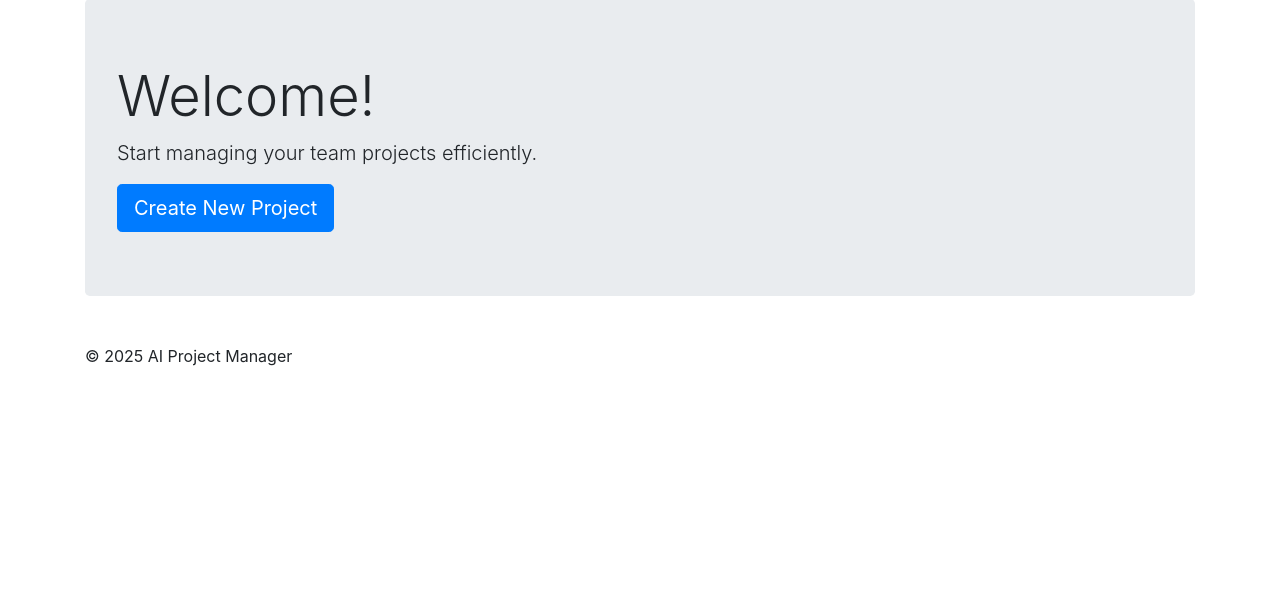
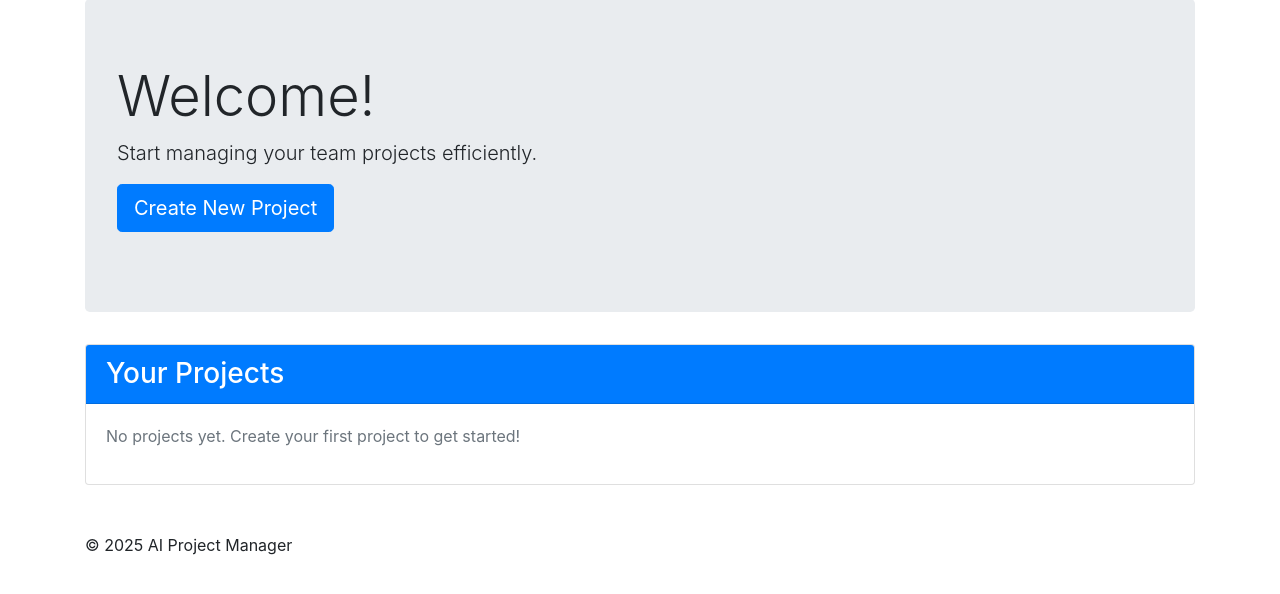
Before and after one commit to UdhayaShan1/intuition-perplexity, a Flask app: template templates/home.html in a window 1280 px wide. Shown: the part 121-715 px from the top of the page. Run offline with Flask 3, Linux system fonts and the light colour scheme; the template is opened without the code that fills it, so the values that code supplies are empty; some libraries are stand-ins or nearby versions.

Commit message:
new and current project

```diff
--- a/app.py
+++ b/app.py
@@ -1,16 +1,19 @@
 from flask import Flask, render_template, request, jsonify
 import webbrowser
 from threading import Timer
-from database import init_db, save_project_to_db, load_project_from_db
+from database import init_db, save_project_to_db, load_project_from_db, get_all_projects
 
 app = Flask(__name__)
 
 @app.route('/')
 def home():
-    return render_template('home.html')
+    projects = get_all_projects()
+    return render_template('home.html', projects=projects)
 
 @app.route('/project')
 def project():
+    project_id = request.args.get('id')
+    # If no ID is provided, we'll create a new project (handled by project.js)
     return render_template('project.html')
 
 @app.route('/timeline')
--- a/templates/home.html
+++ b/templates/home.html
@@ -2,7 +2,7 @@
 <html lang="en">
 <head>
     <meta charset="UTF-8">
-    <title>Home</title>
+    <title>Project Management</title>
     <link href="https://stackpath.bootstrapcdn.com/bootstrap/4.5.2/css/bootstrap.min.css" rel="stylesheet">
     <link rel="stylesheet" href="{{ url_for('static', filename='style.css') }}">
 </head>
@@ -15,7 +15,35 @@
         <div class="jumbotron">
             <h2 class="display-4">Welcome!</h2>
             <p class="lead">Start managing your team projects efficiently.</p>
-            <a href="{{ url_for('project') }}" class="btn btn-primary btn-lg">Create New Project</a>
+            <a href="{{ url_for('project', new='true') }}" class="btn btn-primary btn-lg mb-3">Create New Project</a>
+        </div>
+
+        <!-- Project List -->
+        <div class="card mb-4">
+            <div class="card-header bg-primary text-white">
+                <h3 class="mb-0">Your Projects</h3>
+            </div>
+            <div class="card-body">
+                {% if projects %}
+                <div class="list-group">
+                    {% for project in projects %}
+                    <a href="{{ url_for('project', id=project.id) }}" class="list-group-item list-group-item-action">
+                        <div class="d-flex w-100 justify-content-between">
+                            <h5 class="mb-1">{{ project.name }}</h5>
+                            {% if project.duration %}
+                            <small>{{ project.duration }}</small>
+                            {% endif %}
+                        </div>
+                        {% if project.description %}
+                        <p class="mb-1">{{ project.description }}</p>
+                        {% endif %}
+                    </a>
+                    {% endfor %}
+                </div>
+                {% else %}
+                <p class="text-muted">No projects yet. Create your first project to get started!</p>
+                {% endif %}
+            </div>
         </div>
 
         <footer class="mt-5">
--- a/templates/project.html
+++ b/templates/project.html
@@ -9,7 +9,7 @@
 <body>
     <div class="container mt-5">
         <h1 class="mb-4">Project Page</h1>
-        <a href="{{ url_for('home') }}" class="btn btn-secondary mb-4">Back to Home</a>
+        <a href="{{ url_for('home') }}" class="btn btn-secondary mb-4" id="back-to-home">Back to Home</a>
 
         <!-- General Task Box -->
         <div class="card mb-4">
--- a/templates/timeline.html
+++ b/templates/timeline.html
@@ -8,7 +8,7 @@
 <body>
     <div class="container mt-5">
         <h1 class="mb-4">Timeline Page</h1>
-        <a href="{{ url_for('project') }}" class="btn btn-secondary mb-4">Back to Project</a>
+        <a href="javascript:history.back()" class="btn btn-secondary mb-4">Back to Project</a>
     </div>
     <script src="https://code.jquery.com/jquery-3.5.1.slim.min.js"></script>
     <script src="https://cdn.jsdelivr.net/npm/@popperjs/core@2.5.4/dist/umd/popper.min.js"></script>
```
Also changed, not shown: database.py (+20 -0 lines), db/project1.json (+2 -19 lines), static/project.js (+35 -5 lines).
